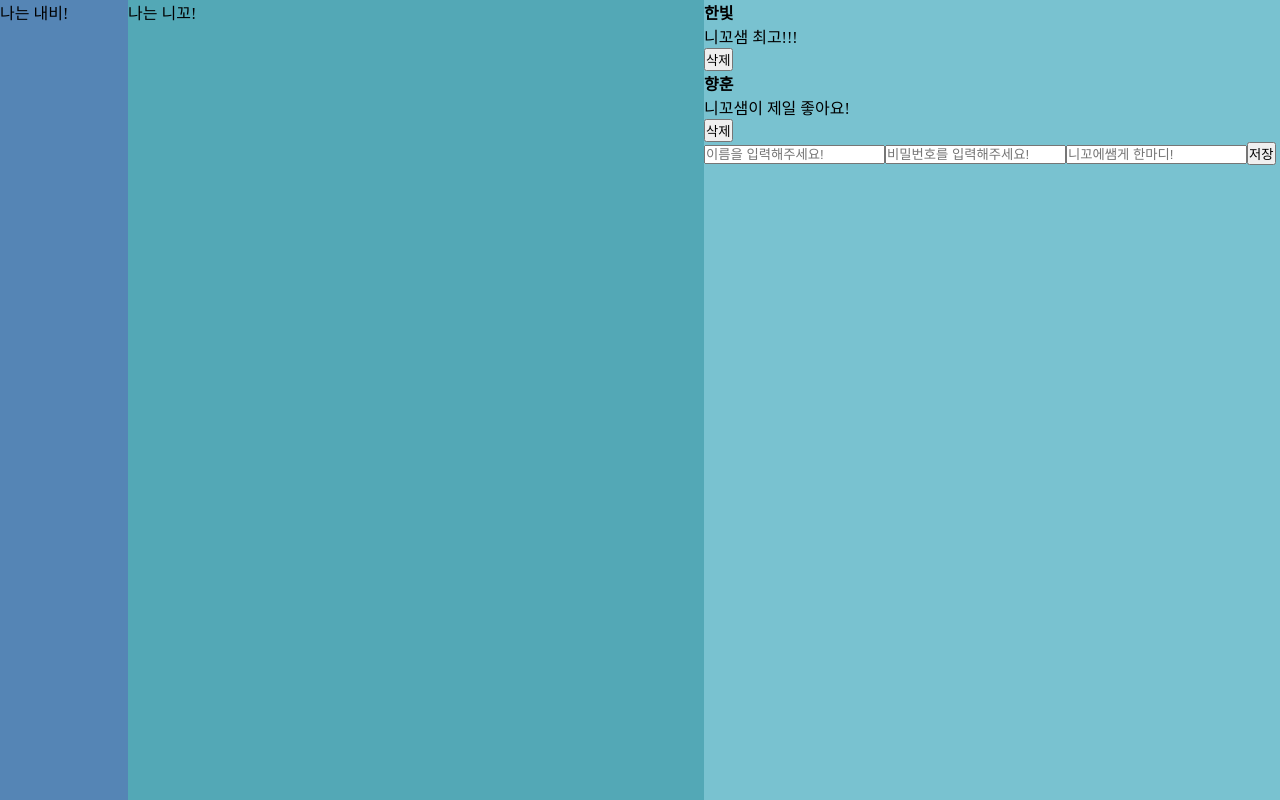
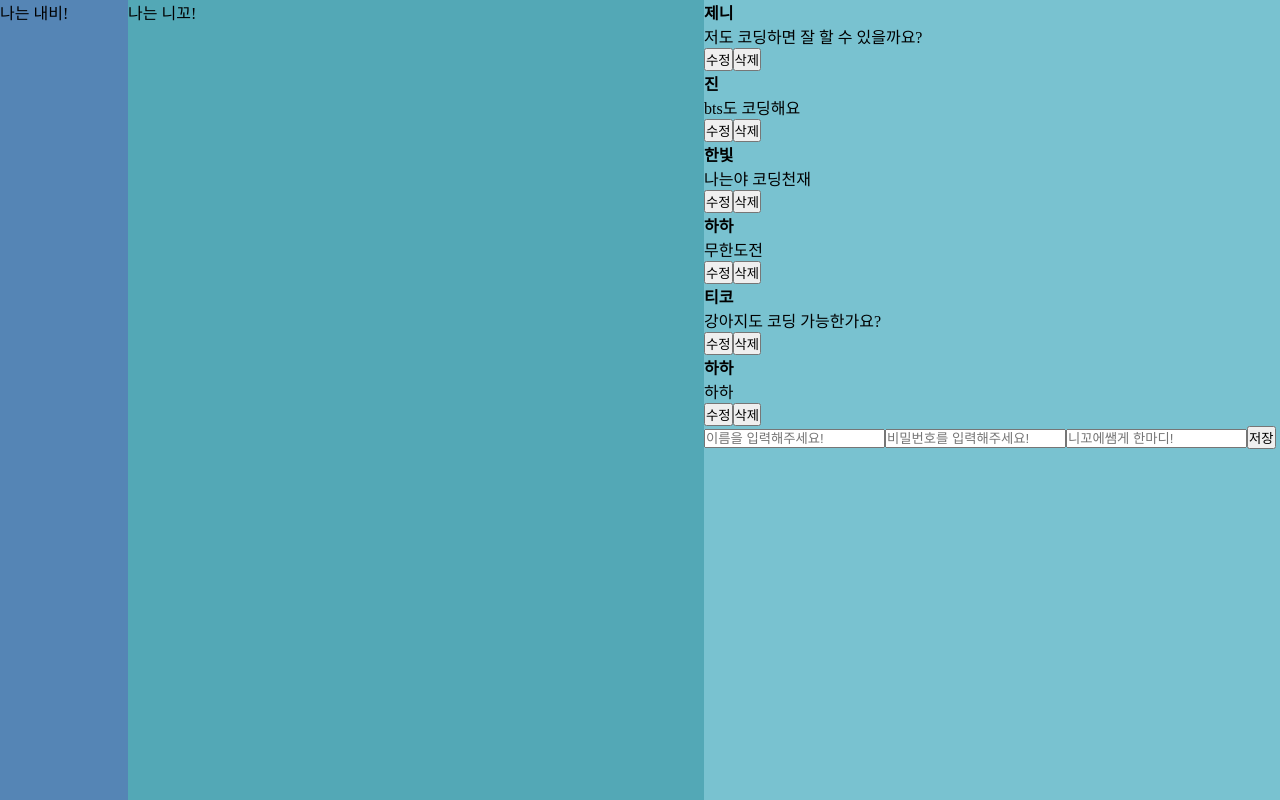
Before and after one commit to Booyah-Nico/Booyah, a React (Create React App) app: page / in a window 1280 px wide. Built offline with nearby package versions, Linux system fonts and the light colour scheme; data requests are answered from the project's data file.

Commit message:
patch 진행중

```diff
--- a/db.json
+++ b/db.json
@@ -1,15 +1,39 @@
 {
   "comments": [
     {
-      "id": "5b6e3851-4cc5-4346-a4c9-6eca1a5d43ed",
-      "name": "한빛",
-      "content": "니꼬샘 최고!!!",
+      "id": "d775ea75-5594-4be8-a5e6-f3747434adef",
+      "name": "제니",
+      "content": "저도 코딩하면 잘 할 수 있을까요?",
       "password": "1234"
     },
     {
-      "id": "7f7b7f17-3b82-4e3f-8548-fb59490575f3",
-      "name": "향훈",
-      "content": "니꼬샘이 제일 좋아요!",
+      "id": "7b47a379-b526-4865-ac00-4a86dec06584",
+      "name": "진",
+      "content": "bts도 코딩해요",
+      "password": "1234"
+    },
+    {
+      "id": "f1f77ff4-7037-4e4f-9d48-ad3a5ba264bd",
+      "name": "한빛",
+      "content": "나는야 코딩천재",
+      "password": "1234"
+    },
+    {
+      "id": "3d824e1e-e369-4c9f-9d9e-2b2919f20884",
+      "name": "하하",
+      "content": "무한도전",
+      "password": "1234"
+    },
+    {
+      "id": "24eb3d24-15fd-45fb-a60a-ebf4b3e76e39",
+      "name": "티코",
+      "content": "강아지도 코딩 가능한가요?",
+      "password": "1234"
+    },
+    {
+      "id": "e935d2cf-d5d1-4b7b-9da6-04bbc2890b6e",
+      "name": "하하",
+      "content": "하하",
       "password": "1234"
     }
   ]
--- a/src/components/CommentList.jsx
+++ b/src/components/CommentList.jsx
@@ -1,13 +1,21 @@
-import React, { useEffect } from 'react';
+import React, { useEffect, useState, useCallback } from 'react';
 import { useDispatch, useSelector } from 'react-redux';
-import { __getComments, __deleteComment } from '../redux/modules/CommentsSlice';
+import {
+  __getComments,
+  __deleteComment,
+  __patchComment,
+} from '../redux/modules/CommentsSlice';
 //컴포넌트
 import AddComment from './AddComment';
 
 const CommentList = () => {
   const dispatch = useDispatch();
   const { isLoading, error, comments } = useSelector((state) => state.comments);
-  console.log(comments);
+
+  const [editComment, setEditComment] = useState(comments.content);
+
+  const [edit, setEdit] = useState(false);
+  const [targetId, setTargetId] = useState(null);
 
   useEffect(() => {
     dispatch(__getComments());
@@ -21,19 +29,50 @@ const CommentList = () => {
     return <div>{error.message}</div>;
   }
 
-  // const deleteHandler = () => {
-  //   dispatch(__deleteComment);
-  // };
+  const toggleEditing = () => setEdit((prev) => !prev);
 
+  const onChangeContent = (event) => {
+    const {
+      target: { value },
+    } = event;
+    setEditComment(value);
+  };
+
+  const onSubmitEdit = (event) => {
+    event.preventDefault();
+    dispatch(__patchComment({ editComment }));
+    setEdit(false);
+    console.log('수정하기버튼클릭');
+  };
   return (
     <div>
       {comments.map((comment) => (
         <div key={comment.id}>
           <h4>{comment.name}</h4>
           <p>{comment.content}</p>
-          <button onClick={() => dispatch(__deleteComment(comment.id))}>
-            삭제
-          </button>
+
+          {/* 💥수정모드 & 버튼💥 */}
+          {edit ? (
+            <>
+              <form onSubmit={onSubmitEdit}>
+                <input
+                  type='text'
+                  placeholder='수정할 내용을 입력해주세요'
+                  value={editComment}
+                  onChange={onChangeContent}
+                />
+                <input type='submit' value='수정하기' />
+              </form>
+              <button onClick={toggleEditing}>취소</button>
+            </>
+          ) : (
+            <>
+              <button onClick={toggleEditing}>수정</button>
+              <button onClick={() => dispatch(__deleteComment(comment.id))}>
+                삭제
+              </button>
+            </>
+          )}
         </div>
       ))}
       <AddComment />
--- a/src/redux/modules/CommentsSlice.js
+++ b/src/redux/modules/CommentsSlice.js
@@ -2,7 +2,7 @@ import { createAsyncThunk, createSlice } from '@reduxjs/toolkit';
 import axios from 'axios';
 import { act } from 'react-dom/test-utils';
 
-//getComment()
+//__getComments
 export const __getComments = createAsyncThunk(
   'comments/getComments',
   async (payload, thunkAPI) => {
@@ -28,7 +28,7 @@ export const __postComment = createAsyncThunk(
   }
 );
 
-//deleteComment
+//__deleteComment
 export const __deleteComment = createAsyncThunk(
   'comments/deleteComments',
   async (payload, thunkAPI) => {
@@ -36,6 +36,19 @@ export const __deleteComment = createAsyncThunk(
       await axios.delete(`http://localhost:3001/comments/${payload}`);
       console.log('페이로드', payload);
       return thunkAPI.fulfillWithValue(payload);
+    } catch (error) {
+      return thunkAPI.rejectWithValue(error);
+    }
+  }
+);
+
+//__patchComment
+export const __patchComment = createAsyncThunk(
+  'comments/patcheComments',
+  async (payload, thunkAPI) => {
+    try {
+      const data = await axios.patch('http://localhost:3001/comments', payload);
+      return thunkAPI.fulfillWithValue(data.data);
     } catch (error) {
       return thunkAPI.rejectWithValue(error);
     }
@@ -93,6 +106,19 @@ export const CommentsSlice = createSlice({
       state.isLoading = false;
       state.error = action.payload;
     },
+
+    //수정
+    [__patchComment.pending]: (state) => {
+      state.isLoading = true;
+    },
+    [__patchComment.fulfilled]: (state, action) => {
+      state.isLoading = true;
+      state.comments.content = action.payload.content;
+    },
+    [__patchComment.rejected]: (state, action) => {
+      state.isLoading = false;
+      state.error = action.payload;
+    },
   },
 });
 
```
